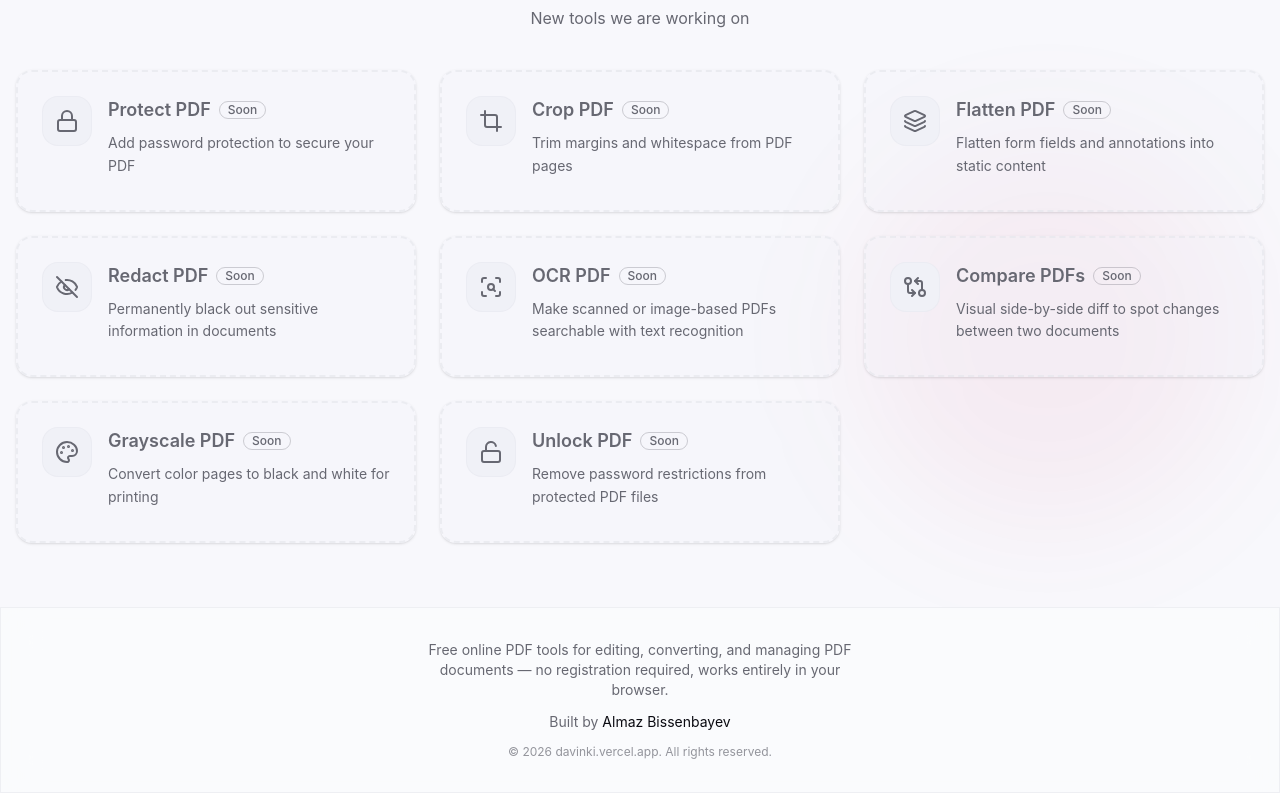
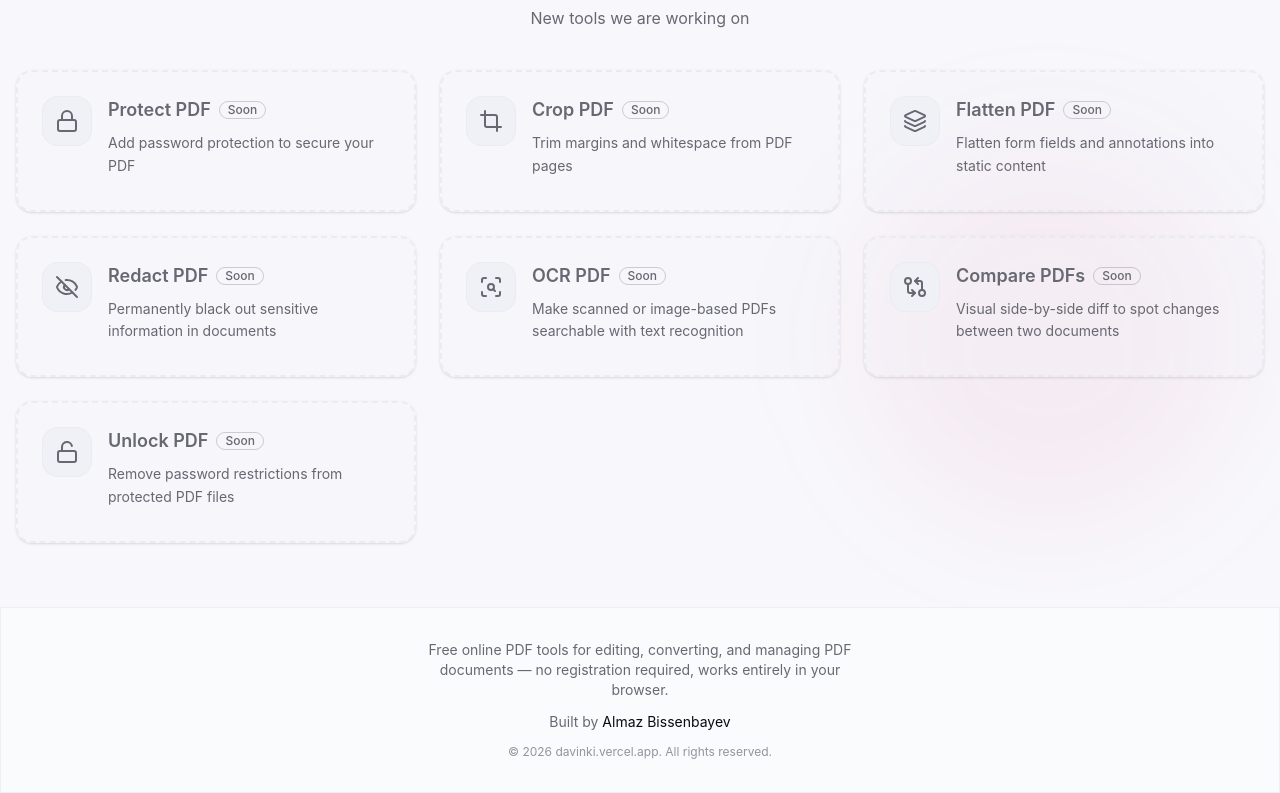
Before and after one commit to almazbisenbaev/davinki, a Next.js app: page / in a window 1280 px wide. Shown: the part 1194-1987 px from the top of the page. Built offline with nearby package versions, Linux system fonts and the light colour scheme.

Commit message:
Remove grayscale tool

```diff
--- a/app/page.tsx
+++ b/app/page.tsx
@@ -1,7 +1,7 @@
 import Link from "next/link"
 import { Card, CardDescription, CardHeader, CardTitle } from "@/components/ui/card"
 import { Badge } from "@/components/ui/badge"
-import { ArrowRight, FileText, Scissors, Combine, Minimize2, RotateCw, ImageIcon, Droplet, Lock, FileType, Trash2, GripVertical, Hash, Crop, Layers, EyeOff, ScanSearch, GitCompareArrows, Palette, LockOpen } from "lucide-react"
+import { ArrowRight, FileText, Scissors, Combine, Minimize2, RotateCw, ImageIcon, Droplet, Lock, FileType, Trash2, GripVertical, Hash, Crop, Layers, EyeOff, ScanSearch, GitCompareArrows, LockOpen } from "lucide-react"
 import { JsonLd } from "@/components/seo/json-ld"
 
 export default function Home() {
@@ -184,11 +184,6 @@ export default function Home() {
                   Icon={GitCompareArrows}
                 />
                 <ComingSoonToolCard
-                  name="Grayscale PDF"
-                  description="Convert color pages to black and white for printing"
-                  Icon={Palette}
-                />
-                <ComingSoonToolCard
                   name="Unlock PDF"
                   description="Remove password restrictions from protected PDF files"
                   Icon={LockOpen}
```
